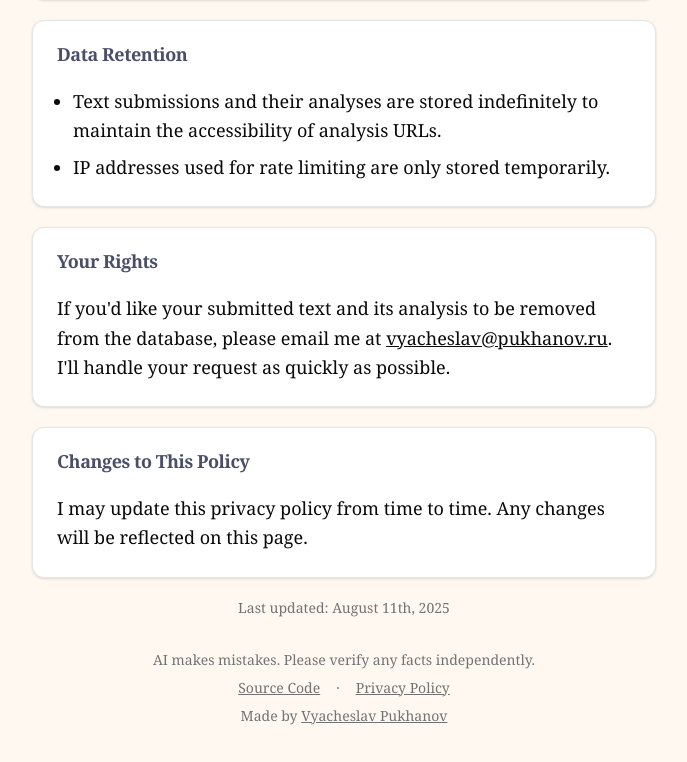
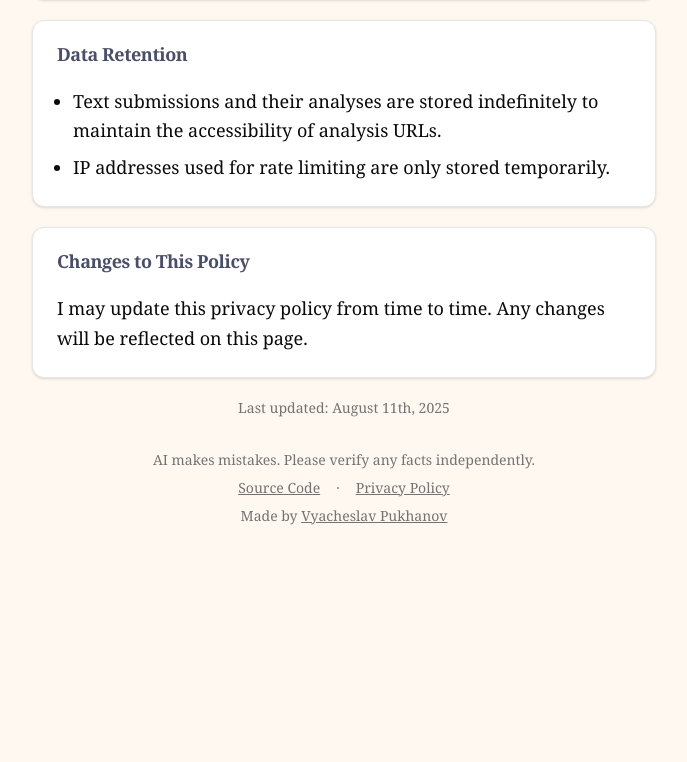
Before and after one commit to vpukhanov/diversequality, a Next.js app: page /privacy in a window 1280 px wide. Shown: the part 770-1532 px from the top of the page, without its empty margins (296-983 px from the left). After the commit the page ends 1360 px from the top, so only its background shows below. Built offline with nearby package versions, Linux system fonts and the light colour scheme.

Commit message:
feat: temporarily remove contact

```diff
--- a/app/privacy/page.tsx
+++ b/app/privacy/page.tsx
@@ -97,22 +97,6 @@ export default function PrivacyPage() {
 
       <Card>
         <CardHeader>
-          <CardTitle className="text-accent-foreground">Your Rights</CardTitle>
-        </CardHeader>
-        <CardContent>
-          <p>
-            If you&apos;d like your submitted text and its analysis to be
-            removed from the database, please email me at{" "}
-            <a href="mailto:vyacheslav@pukhanov.ru" className="underline">
-              vyacheslav@pukhanov.ru
-            </a>
-            . I&apos;ll handle your request as quickly as possible.
-          </p>
-        </CardContent>
-      </Card>
-
-      <Card>
-        <CardHeader>
           <CardTitle className="text-accent-foreground">
             Changes to This Policy
           </CardTitle>
```
